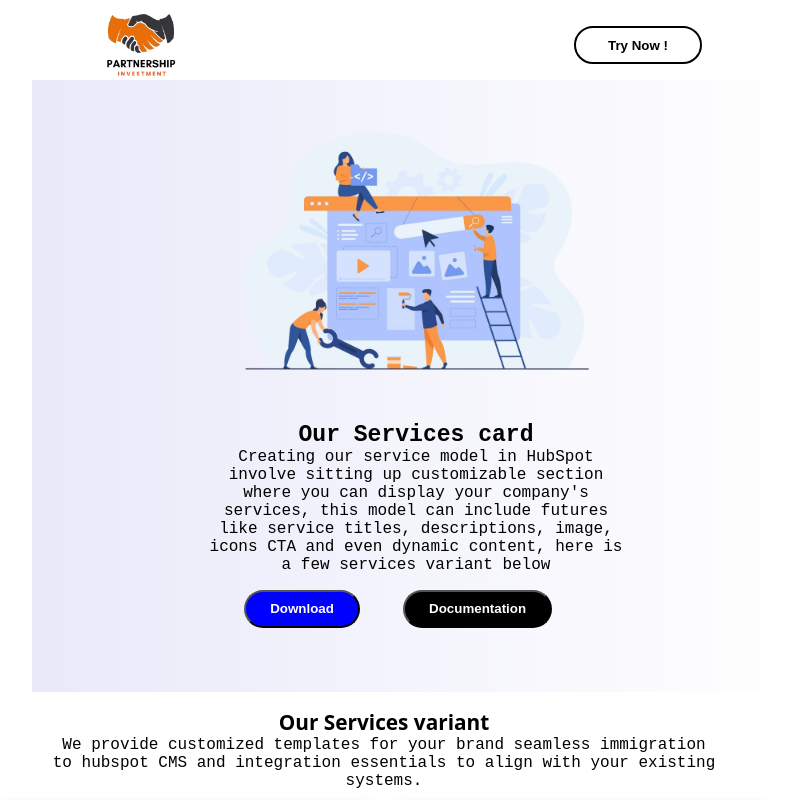
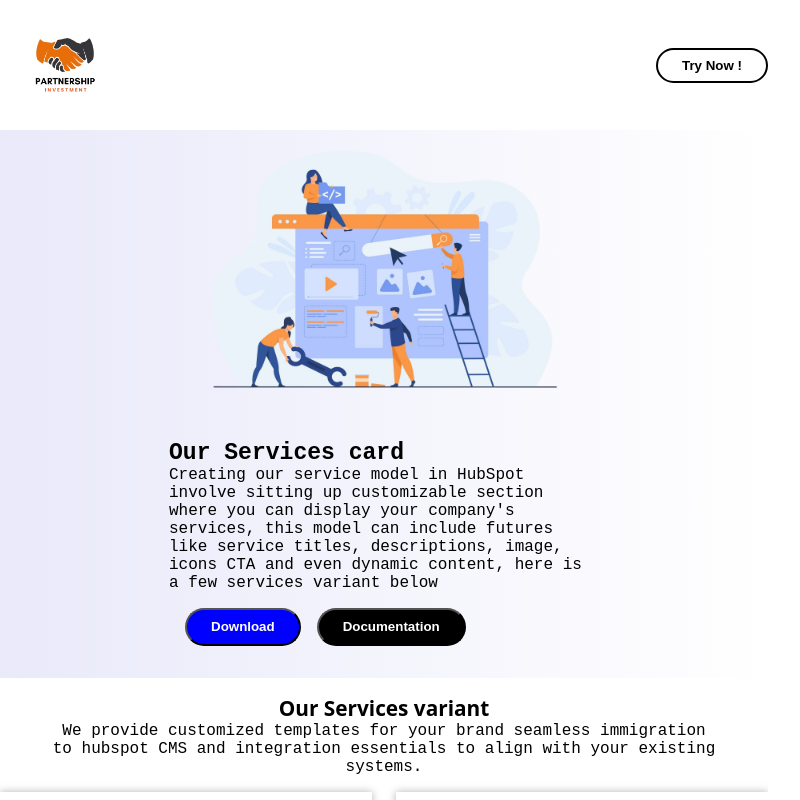
Before and after one commit to dibamel95-ux/mia-admin-dashboard, a plain HTML site: page index.html in a window 768 px wide. Shown: the top 800 px of the page, 800 px wide, since content can reach past the window. Drawn offline with Linux system fonts and the light colour scheme.

Commit message:
Update dashboard.css

```diff
--- a/dashboard.css
+++ b/dashboard.css
@@ -22,38 +22,36 @@ body {
   flex-wrap: wrap;
   justify-content: space-between;
   align-items: center;
-  gap: 1rem;
   width: 100%;
-  max-height: 80px;
-  margin: auto;
-  padding: 0 2rem;
+  max-width: 1400px;
+  margin: 0 auto;
   font-family: "Courier New", Courier, monospace;
 }
 .logo-pic {
-  width: 150px;
-  max-width: 150px;
-  max-height: 90px;
+  width: 100%;
+  max-width: 130px;
   display: block;
   object-fit: cover;
   flex: 1 1 50%;
+  margin: 0;
 }
 .try-btn {
   font-weight: bold;
   border: black solid 2px;
   background: white;
   border-radius: 20px;
-  padding: 0.6rem 2rem;
-  flex: 1 1 40%;
+  flex: 1 1 49%;
+  padding: 0.5rem 1.5rem;
 }
 .service-presentation {
   background: linear-gradient(to right, rgba(145, 147, 229, 0.2), white);
-  padding: 2rem;
   display: flex;
   flex-wrap: wrap-reverse;
   gap: 0.5rem;
   justify-content: space-around;
   width: 100%;
-  margin: 0 2rem;
+  max-width: 1400px;
+  margin: 0 auto;
 }
 .ill-pic {
   width: 100%;
@@ -95,11 +93,22 @@ body {
   font-size: var(--fs-body);
   padding: 1rem;
   max-width: 700px;
+  width: 100%;
 }
 .cards h1 {
   font-size: var(--fs-h2);
-  font-family: system-ui, -apple-system, BlinkMacSystemFont, "Segoe UI", Roboto,
-    Oxygen, Ubuntu, Cantarell, "Open Sans", "Helvetica Neue", sans-serif;
+  font-family:
+    system-ui,
+    -apple-system,
+    BlinkMacSystemFont,
+    "Segoe UI",
+    Roboto,
+    Oxygen,
+    Ubuntu,
+    Cantarell,
+    "Open Sans",
+    "Helvetica Neue",
+    sans-serif;
 }
 .cards-services {
   display: grid;
@@ -146,14 +155,3 @@ body {
   font-weight: bold;
   margin-bottom: 0.5rem;
 }
-@media (max-width: 900px) and (min-width: 600px) {
-  .container {
-    max-width: 700px;
-  }
-  .service-presentation {
-    text-align: center;
-  }
-  .btn {
-    margin-left: 1.7rem;
-  }
-}
```
